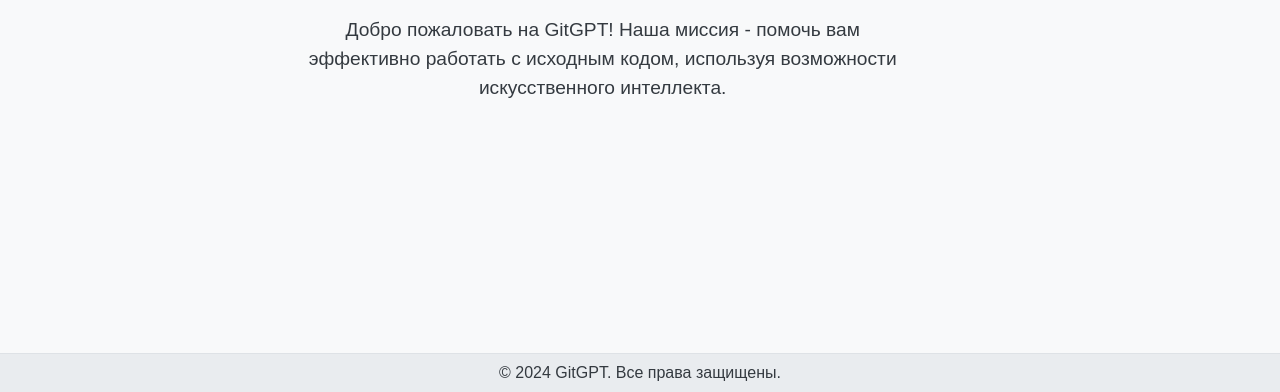
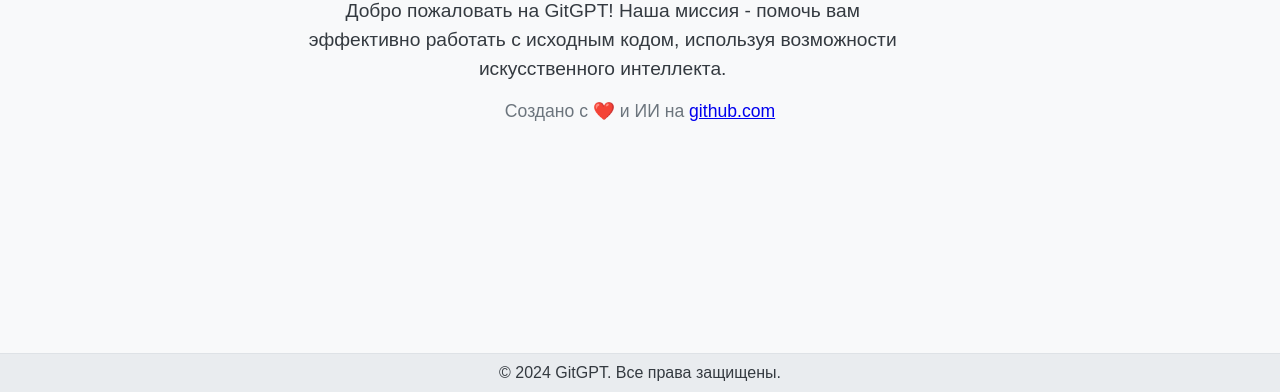
Before and after one commit to GitGPT-ru/website, a plain HTML site: page index.html in a window 1280 px wide. Shown: the part 408-800 px from the top of the page. Drawn offline with Linux system fonts and the light colour scheme.

Commit message:
docs: enhance HTML content and style updates
- Capitalize the title in the HTML from 'gitgpt' to 'GitGPT'
- Add new styling for .credits section in the CSS
- Remove commented out description about documentation and tutorials in the HTML content
- Add credits section with a heart and AI symbol linking to the project's GitHub page in the HTML

Signed-off-by: Eugene Letenkov <eugene@letenkov.ru>

```diff
--- a/index.html
+++ b/index.html
@@ -3,7 +3,7 @@
 <head>
     <meta charset="UTF-8">
     <meta name="viewport" content="width=device-width, initial-scale=1.0">
-    <title>gitgpt</title>
+    <title>GitGPT</title>
     <style>
         body {
             display: flex;
@@ -33,6 +33,11 @@
             max-width: 600px;
             line-height: 1.5;
         }
+        .credits {
+            margin-top: 1em;
+            font-size: 1.1em;
+            color: #6c757d;
+        }
         .footer {
             position: absolute;
             bottom: 0;
@@ -49,7 +54,10 @@
         <div class="title">GitGPT</div>
         <div class="slogan">Превосходство в управлении кодом с GitGPT</div>
         <div class="description">
-            Добро пожаловать на GitGPT! Наша миссия - помочь вам эффективно работать с исходным кодом, используя возможности искусственного интеллекта. <!--Здесь вы найдете документацию, учебные пособия и примеры, которые помогут вам автоматизировать процессы управления исходным кодом и повысить продуктивность вашей команды.-->
+            Добро пожаловать на GitGPT! Наша миссия - помочь вам эффективно работать с исходным кодом, используя возможности искусственного интеллекта.
+        </div>
+        <div class="credits">
+            Создано с ❤️ и ИИ на <a href="https://github.com/gitgpt-ru" target="_blank">github.com</a>
         </div>
     </div>
     <div class="footer">
```
